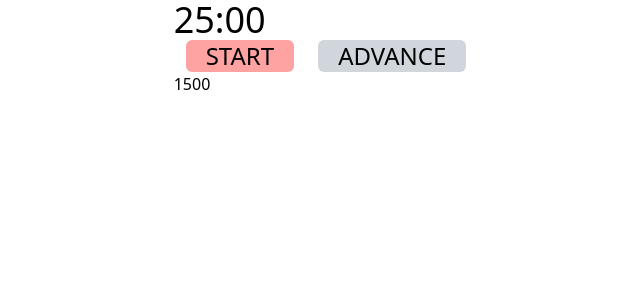
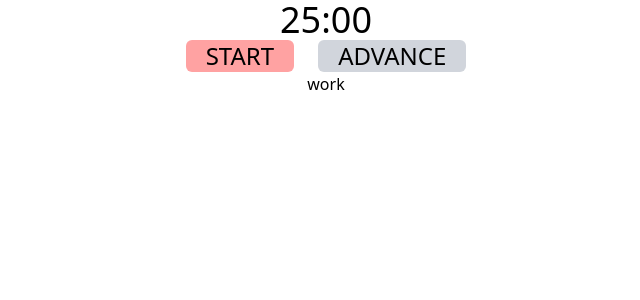
Before and after one commit to extoplasm/pomodoro, a React (Vite) app: page / in a window 1280 px wide. Shown: the top 300 px of the page, without its empty margins (314-954 px from the left). Built offline with nearby package versions, Linux system fonts and the light colour scheme.

Commit message:
fix: fixed stagenames and times

```diff
--- a/index.html
+++ b/index.html
@@ -7,7 +7,7 @@
     <title>Pomodoro Timer</title>
   </head>
   <body>
-    <div id="root"></div>
+    <div id="root" style="width: 100vw; height: 100vh;"></div>
     <script type="module" src="/src/main.tsx"></script>
   </body>
 </html>
--- a/src/App.tsx
+++ b/src/App.tsx
@@ -1,7 +1,17 @@
 import Timer from '@/components/timer'
 import { useState } from 'react'
 
-const stageMap = [1500, 900, 1500, 300]
+const stageMap = [1500, 300, 1500, 900]
+
+interface stageNames {
+  [time: number]: string
+}
+
+const stageNames: stageNames = {
+  1500: 'work',
+  900: 'long break',
+  300: 'short break'
+}
 
 function App() {
   const [isCountdownStarted, setCountdownStarted] = useState(false)
@@ -18,7 +28,7 @@ function App() {
 
   return (
     <>
-      <div className="m-auto w-min">
+      <div className="m-auto w-min text-center">
         <Timer
           timerStage={timerStage}
           isCountdownStarted={isCountdownStarted}
@@ -42,7 +52,7 @@ function App() {
           */
           >ADVANCE</button>
         </div>
-        <div>{stage}</div>
+        <div>{stageNames[stage as keyof stageNames]}</div>
       </div>
     </>
   )
--- a/src/components/timer.tsx
+++ b/src/components/timer.tsx
@@ -28,7 +28,7 @@ export default function Timer({timerStage, isCountdownStarted} : Props) {
 
   return (
     <>
-      <div className="text-4xl w-min">
+      <div className="text-4xl text-center">
         {formatTime(timerCountdown(timerStage, isCountdownStarted))}
       </div>
     </>
```
